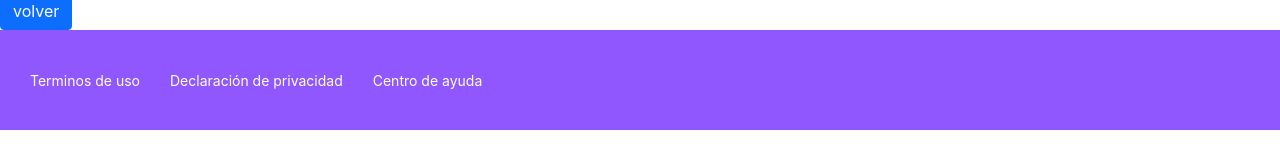
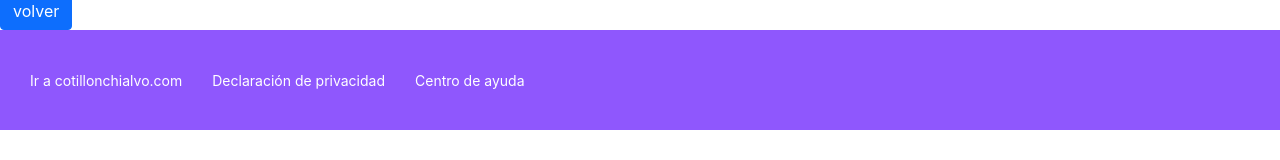
Before and after one commit to MatiasCeb/proyect2, a React (Create React App) app in the folder project3/: page / in a window 1280 px wide. Shown: the part 626-786 px from the top of the page. Built offline with nearby package versions, Linux system fonts and the light colour scheme.

Commit message:
21-06-01 logic

```diff
--- a/project3/src/components/App.js
+++ b/project3/src/components/App.js
@@ -1,5 +1,4 @@
 import React from 'react';
-import ReactDOM from 'react-dom';
 import { BrowserRouter, Switch, Route } from "react-router-dom";
 import '../index.css';
 import Home from "../pages/home";
--- a/project3/src/components/Footer.js
+++ b/project3/src/components/Footer.js
@@ -4,7 +4,7 @@ import "./styles/Footer.scss";
 
 const Footer = () => (
     <footer className="footer">
-        <a href="/">Terminos de uso</a>
+        <a href="https://www.cotillonchialvo.com/">Ir a cotillonchialvo.com</a>
         <a href="/">Declaración de privacidad</a>
         <a href="/">Centro de ayuda</a>
     </footer>
```
